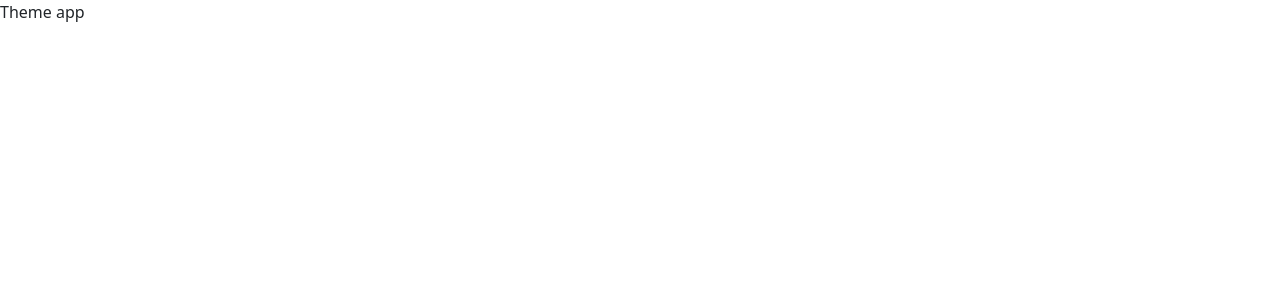
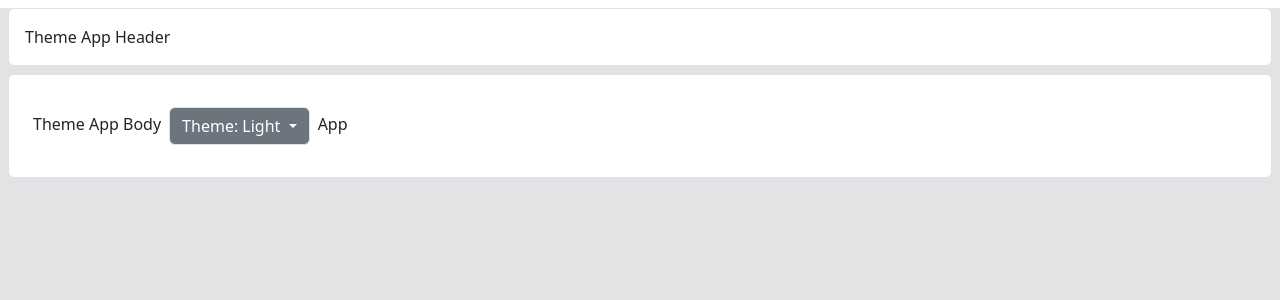
Before and after one commit to Pantaleon-Arkady/React-FrontEnd, a React (Vite) app: page /theme-layout in a window 1280 px wide. Shown: the top 300 px of the page. Built offline with nearby package versions, Linux system fonts and the light colour scheme.

Commit message:
Basic layout with dropdown for theme change

```diff
--- a/src/components/ThemeApp.jsx
+++ b/src/components/ThemeApp.jsx
@@ -1,8 +1,25 @@
+import { useState } from "react";
+
 function ThemeApp() {
+    const [themeValue, setThemeValue] = useState("Light");
 
     return (
-        <div>
-            Theme app
+        <div className="w-100 vh-100 bg-secondary-subtle">
+            <div className="border rounded m-2 bg-white p-3">
+                Theme App Header
+            </div>
+            <div className="border rounded m-2 bg-white p-4">
+                Theme App Body
+                <button type="button" id="themeButton" className="btn btn-secondary dropdown-toggle border m-2" data-bs-toggle="dropdown">
+                    Theme: <span>{ themeValue } </span>
+                </button>
+                <div className="dropdown-menu">
+                    <button onClick={() => setThemeValue("Light")} className="dropdown-item">Light</button>
+                    <button onClick={() => setThemeValue("Dark")} className="dropdown-item">Dark</button>
+                    <button onClick={() => setThemeValue("Blue")} className="dropdown-item">Blue</button>
+                </div>
+                App
+            </div>
         </div>
     )
 }
```
